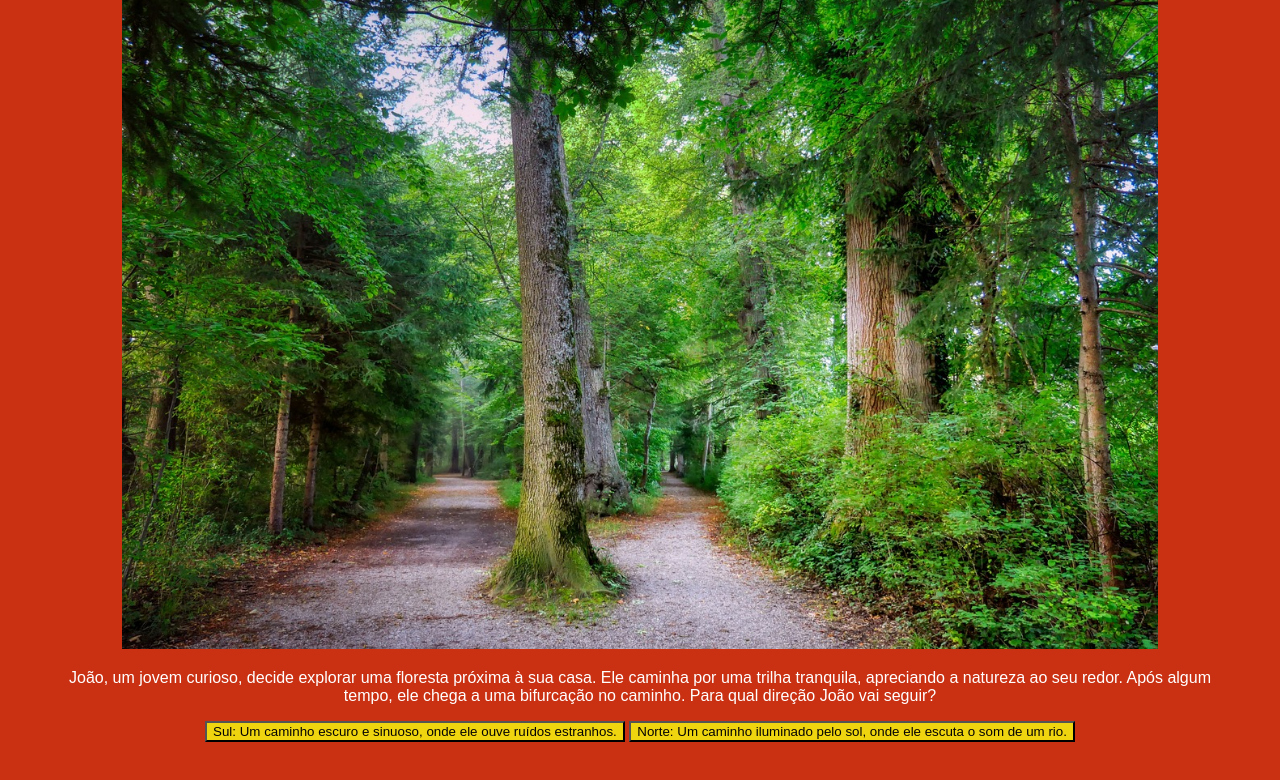
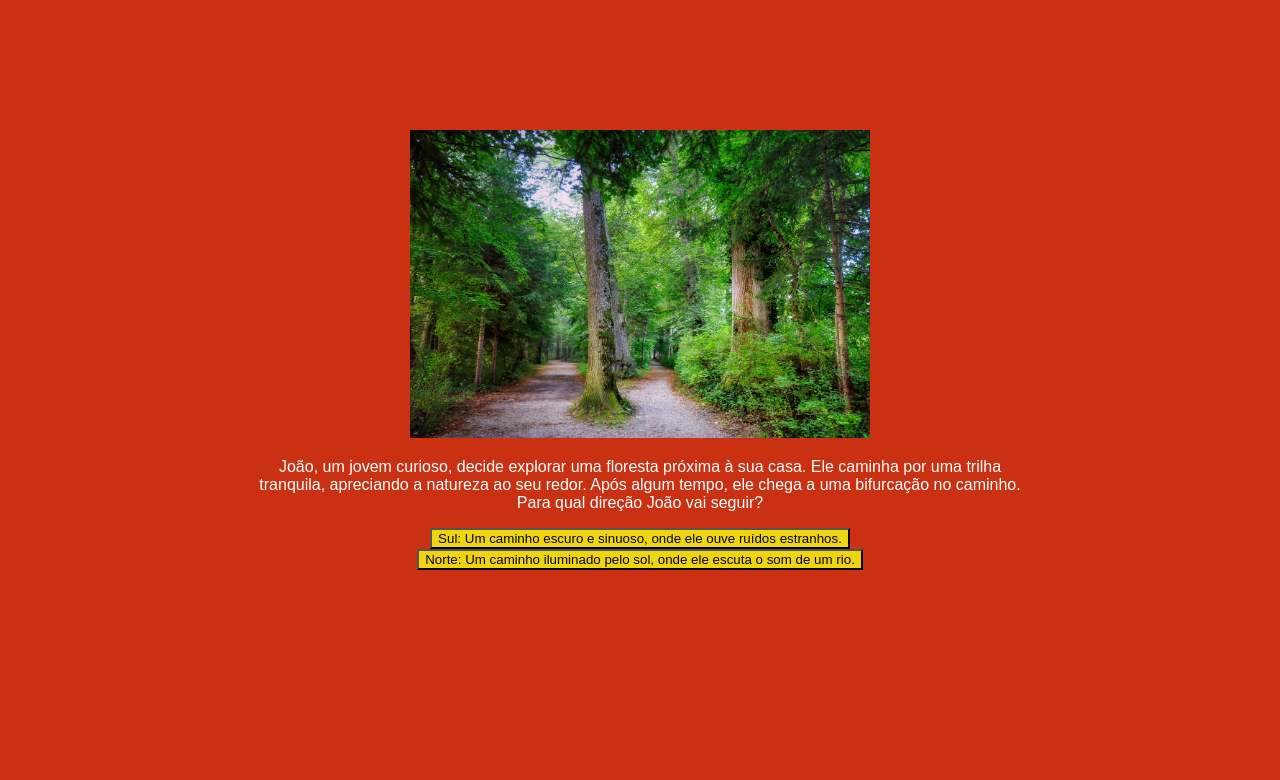
Before and after one commit to yangustavoprof/JohnsAdventura, a plain HTML site: page index.html in a window 1280 px wide. Drawn offline with Linux system fonts and the light colour scheme; a web font is replaced by a local one.

Commit message:
Update style.css

```diff
--- a/style.css
+++ b/style.css
@@ -25,9 +25,9 @@ button {
 
 main {
     text-align: center;
-    max-width: 90%;
+    max-width: 60%;
 }
 
 img {
-    max-width: 90%;
+    max-width: 60%;
 }
```
